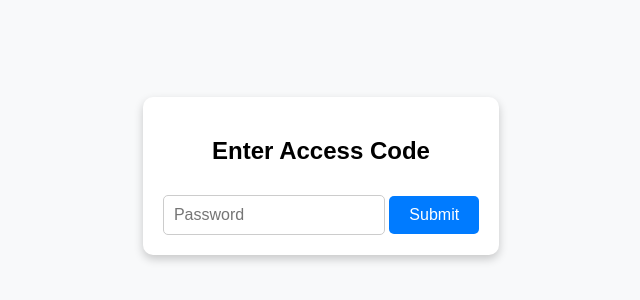
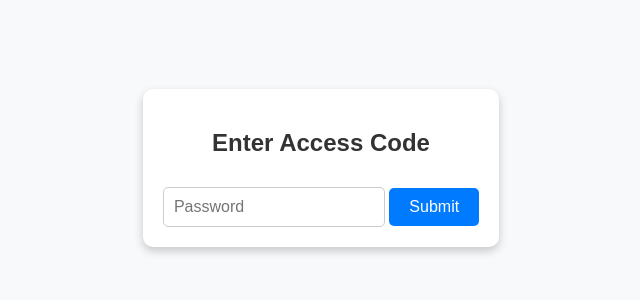
Before and after one commit to starsubject/ocelot-ide, a plain HTML site: page editor.html in a window 1280 px wide. Shown: the part 232-532 px from the top of the page, without its empty margins (319-959 px from the left). Drawn offline with Linux system fonts and the light colour scheme.

Commit message:
Update editor.html

```diff
--- a/editor.html
+++ b/editor.html
@@ -4,7 +4,7 @@
     <meta charset="UTF-8">
     <meta name="viewport" content="width=device-width, initial-scale=1.0">
     <title>Ocelot-IDE - Access</title>
-    <link rel="stylesheet" href="style.css">
+    <link rel="stylesheet" href="editor.css">
     <style>
         body {
             display: flex;
```
